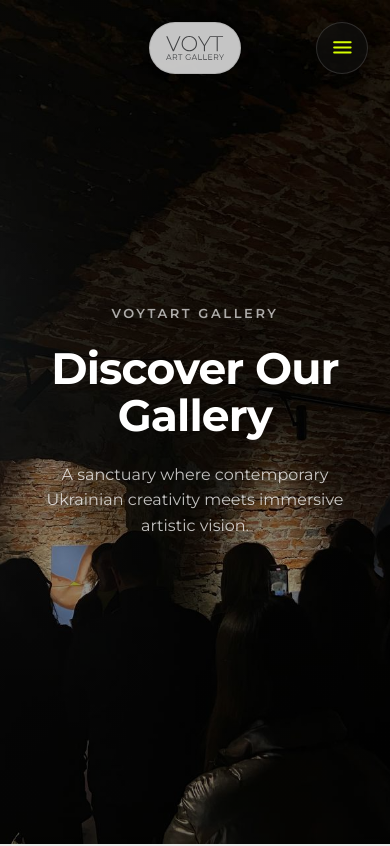
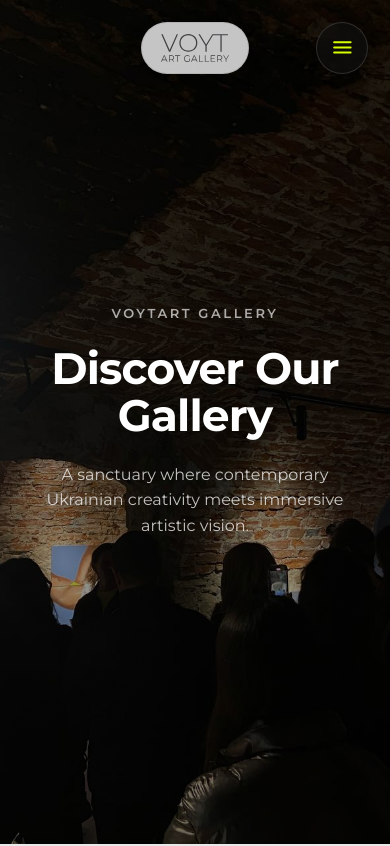
Before and after one commit to Vladokvl/voytArt_dev, a Next.js app: page /en/gallery in a window 390 px wide. Shown: the top 846 px of the page. Built offline with nearby package versions, Linux system fonts and the light colour scheme; no server answers; the database is empty.

Commit message:
style(header): increase header logo size and pill padding

```diff
--- a/src/components/layout/Header/Header.module.scss
+++ b/src/components/layout/Header/Header.module.scss
@@ -49,7 +49,7 @@
   justify-content: center;
   height: 3.25rem;
   box-sizing: border-box;
-  padding: 0 1.5rem;
+  padding: 0 1.75rem;
   border-radius: 999px;
   background: rgba(232, 232, 232, 0.85);
   backdrop-filter: blur(16px);
@@ -60,7 +60,7 @@
   cursor: pointer;
 
   @media (max-width: 768px) {
-    padding: 0 1rem;
+    padding: 0 1.15rem;
   }
 
   &:hover {
@@ -77,13 +77,13 @@
 
 .logoImage {
   width: auto;
-  height: 28px;
-  max-width: 150px;
+  height: 34px;
+  max-width: 165px;
   object-fit: contain;
   display: block;
 
   @media (max-width: 768px) {
-    height: 24px;
-    max-width: 120px;
+    height: 28px;
+    max-width: 135px;
   }
 }
```
